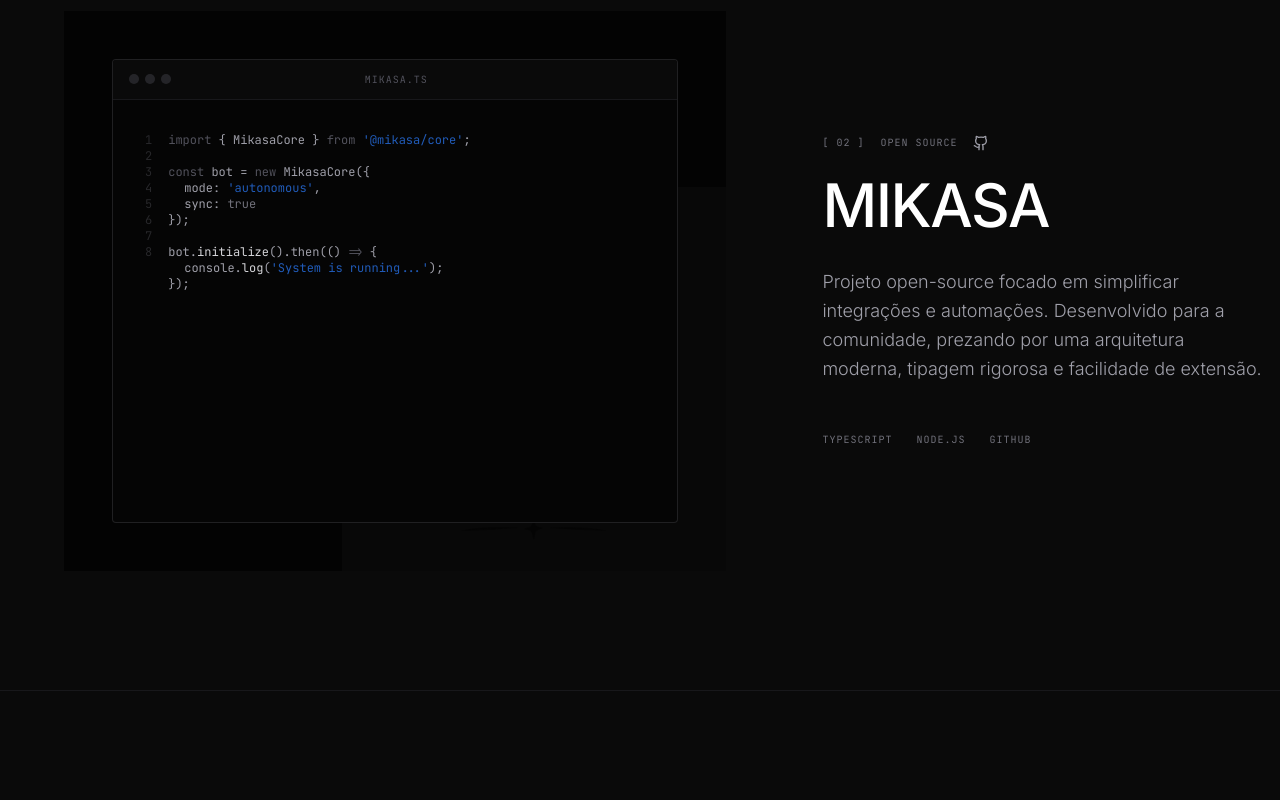
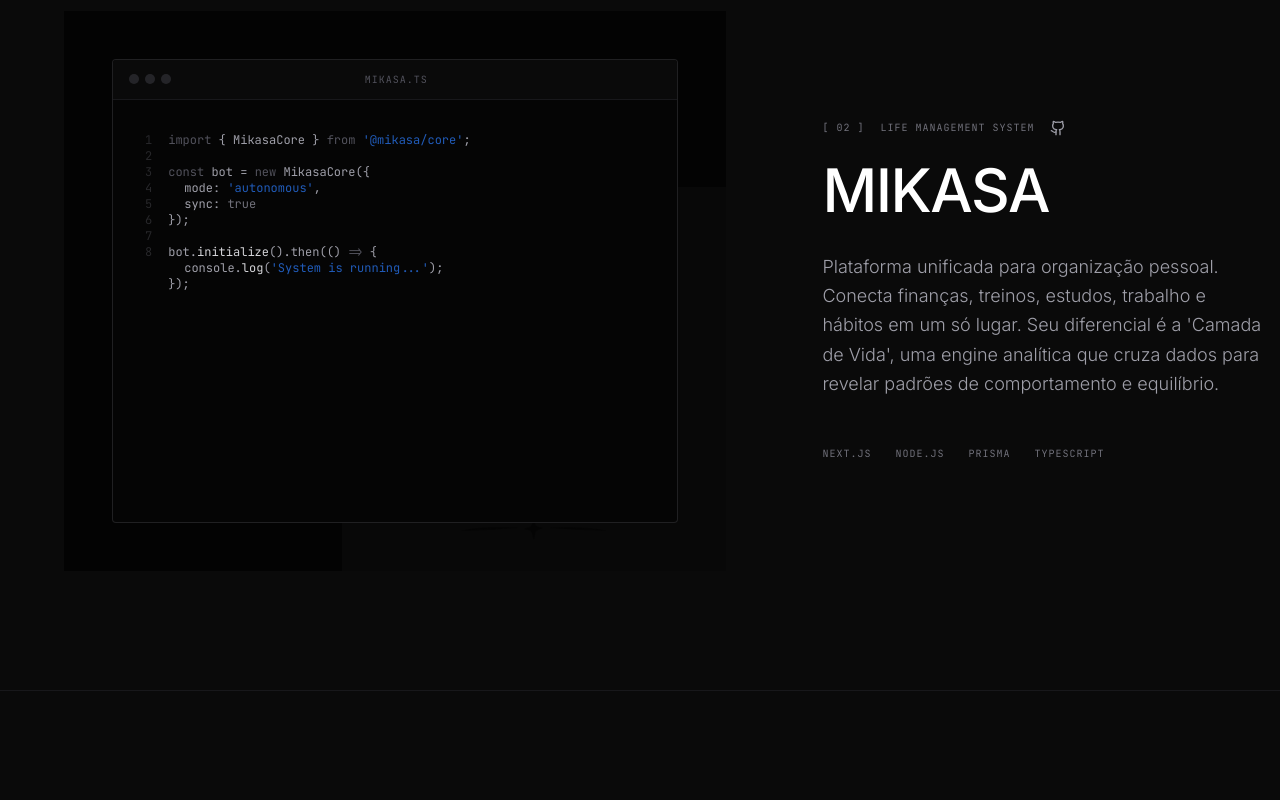
Before and after one commit to Ryanluskas/biography, a Next.js app: page / in a window 1280 px wide. Shown: the part 6220-7020 px from the top of the page. Built offline with nearby package versions, Linux system fonts and the light colour scheme; a web font is replaced by a local one.

Commit message:
fix: update descriptions and links for Coresys, Allana Bot, and Mikasa

```diff
--- a/src/components/Projects.tsx
+++ b/src/components/Projects.tsx
@@ -10,7 +10,7 @@ const projects = [
     subtitle: "CRM PLATFORM",
     desc: "Sistema completo de CRM desenvolvido para otimizar o relacionamento com o cliente e a gestão de processos internos. Conta com uma arquitetura moderna para alta escalabilidade e segurança de dados.",
     tech: ["NEXT.JS", "NODE.JS", "TYPESCRIPT", "POSTGRESQL"],
-    github: null,
+    github: "https://coresys.vercel.app/",
     Visual: () => (
       <div className="w-full h-full bg-[#030303] flex flex-col overflow-hidden relative group cursor-pointer select-none" data-cursor="EXPLORE">
         {/* Modern SaaS CRM UI - Pure CSS */}
@@ -80,9 +80,9 @@ const projects = [
   {
     id: "02",
     title: "MIKASA",
-    subtitle: "OPEN SOURCE",
-    desc: "Projeto open-source focado em simplificar integrações e automações. Desenvolvido para a comunidade, prezando por uma arquitetura moderna, tipagem rigorosa e facilidade de extensão.",
-    tech: ["TYPESCRIPT", "NODE.JS", "GITHUB"],
+    subtitle: "LIFE MANAGEMENT SYSTEM",
+    desc: "Plataforma unificada para organização pessoal. Conecta finanças, treinos, estudos, trabalho e hábitos em um só lugar. Seu diferencial é a 'Camada de Vida', uma engine analítica que cruza dados para revelar padrões de comportamento e equilíbrio.",
+    tech: ["NEXT.JS", "NODE.JS", "PRISMA", "TYPESCRIPT"],
     github: "https://github.com/Ryanluskas/mikasa",
     Visual: () => (
       <div className="w-full h-full bg-[#030303] flex items-center justify-center p-6 md:p-12 overflow-hidden relative group cursor-pointer" data-cursor="GITHUB">
@@ -129,7 +129,7 @@ const projects = [
     subtitle: "WHATSAPP AUTOMATION",
     desc: "Assistente virtual autônoma desenvolvida para WhatsApp. Realiza atendimento automatizado, qualificação de leads e gestão de simulações com alta taxa de conversão e arquitetura robusta (Python + Ollama/LLMs).",
     tech: ["PYTHON", "WHATSAPP API", "LLM / OLLAMA", "PYTEST"],
-    github: null,
+    github: "https://github.com/Ryanluskas/whatsapp-simulacoes-bot",
     Visual: () => (
       <div className="w-full h-full bg-[#030303] flex items-center justify-center p-6 md:p-12 overflow-hidden relative group cursor-pointer" data-cursor="EXPLORE">
         {/* Mobile Phone Mockup / WhatsApp Interface */}
```
